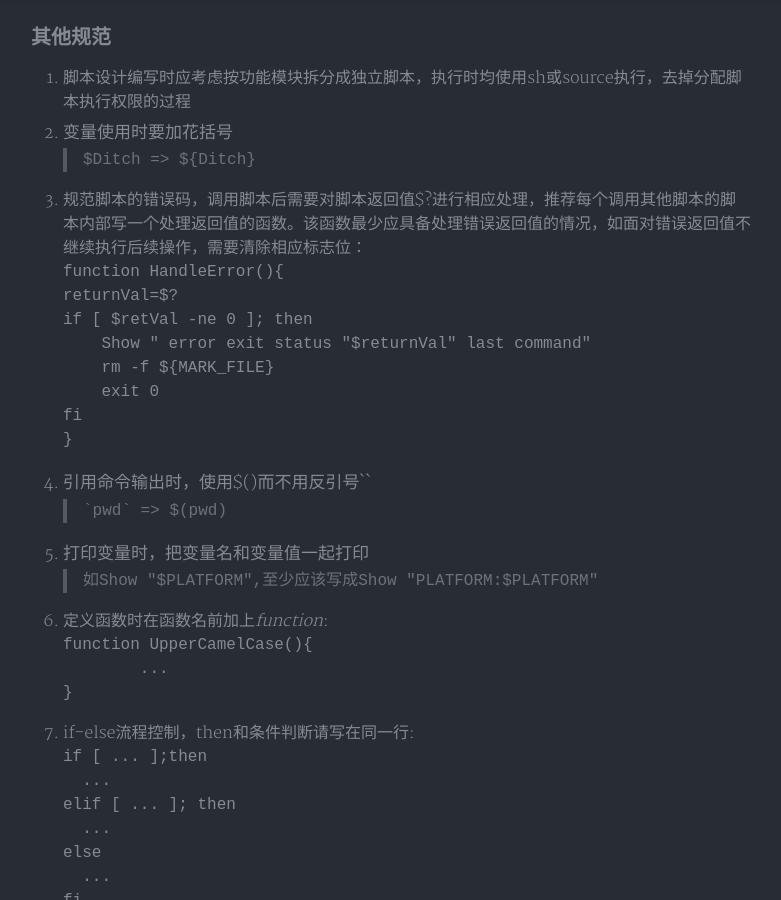
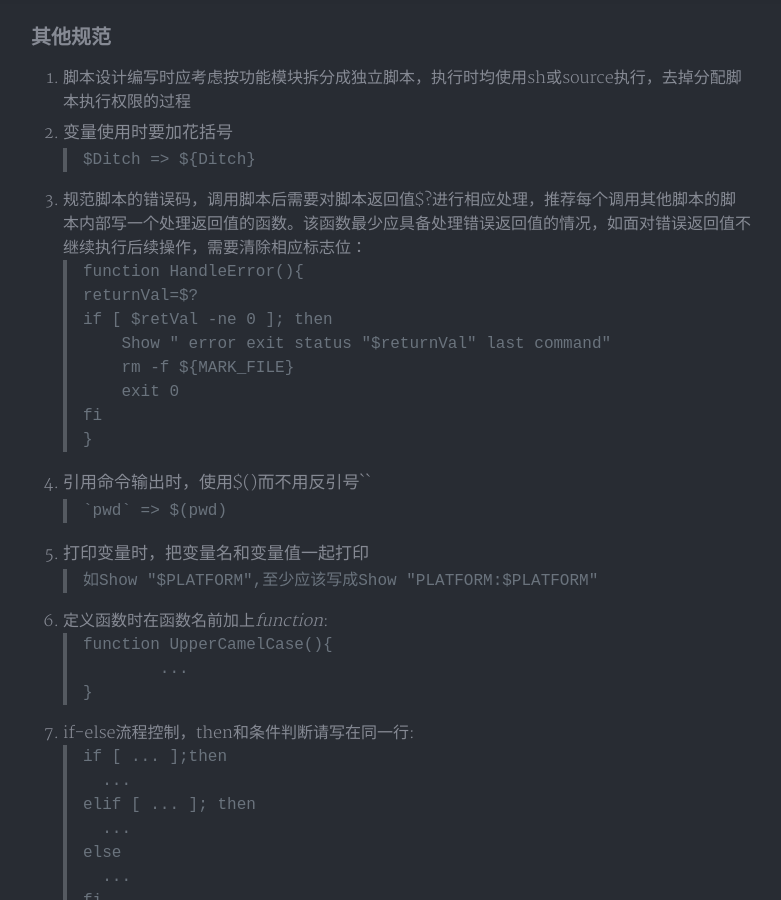
Before and after one commit to 7ippo/7ippo.github.io, a Jekyll site: the page built from _posts/2018-09-28-Log-for-Shell.md, in a window 1280 px wide and 900 px high, scrolled down 3593 px. Shown: the whole window, without its empty margins (249-1030 px from the left). Built offline with Jekyll 4.4.1, drawn with Linux system fonts in a browser that asks for light colours; nearby versions of some CDN libraries; formulas are drawn with MathJax 3; comment, search, counter and statistics services are not loaded; a style sheet for code colours, icons or effects is not loaded.

Commit message:
Format modified

```diff
--- a/_posts/2018-09-28-Log-for-Shell.md
+++ b/_posts/2018-09-28-Log-for-Shell.md
@@ -150,6 +150,7 @@ Show "Using TAG to LOG"
 </li>
 <li>
 规范脚本的错误码，调用脚本后需要对脚本返回值$?进行相应处理，推荐每个调用其他脚本的脚本内部写一个处理返回值的函数。该函数最少应具备处理错误返回值的情况，如面对错误返回值不继续执行后续操作，需要清除相应标志位：
+<blockquote>
 <pre>
 function HandleError(){
 returnVal=$?
@@ -160,6 +161,7 @@ if [ $retVal -ne 0 ]; then
 fi
 }
 </pre>
+</blockquote>
 </li>
 <li>
 <p>引用命令输出时，使用$()而不用反引号``</p>
@@ -175,14 +177,17 @@ fi
 </li>
 <li>
 定义函数时在函数名前加上<em>function</em>:
+<blockquote>
 <pre>
 function UpperCamelCase(){
 	...
 }
 </pre>
+</blockquote>
 </li>
 <li>
 if-else流程控制，then和条件判断请写在同一行:
+<blockquote>
 <pre>
 if [ ... ];then
   ...
@@ -192,6 +197,7 @@ else
   ...
 fi
 </pre>
+</blockquote>
 </li>
 <li>区分$0与$BASH_SOURCE的区别，需要打印当前执行脚本名时使用$BASH_SOURCE
 <br/>
```
